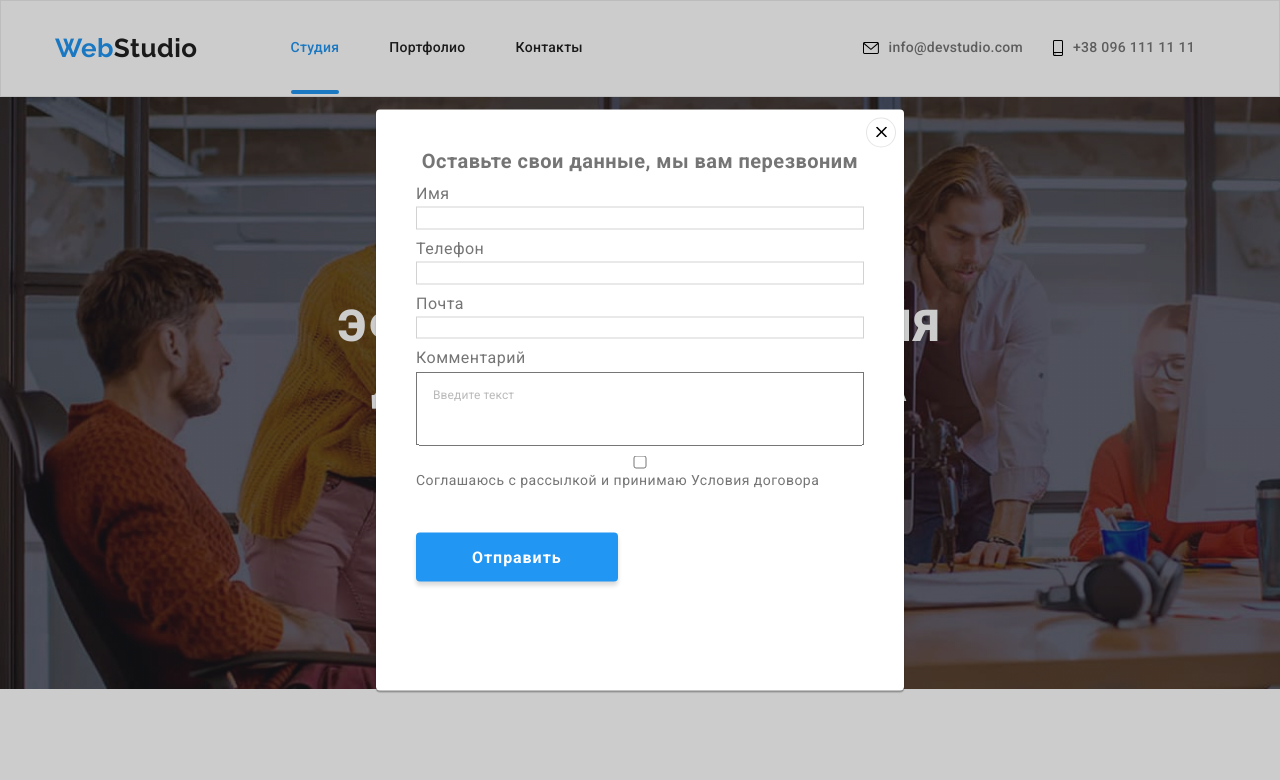
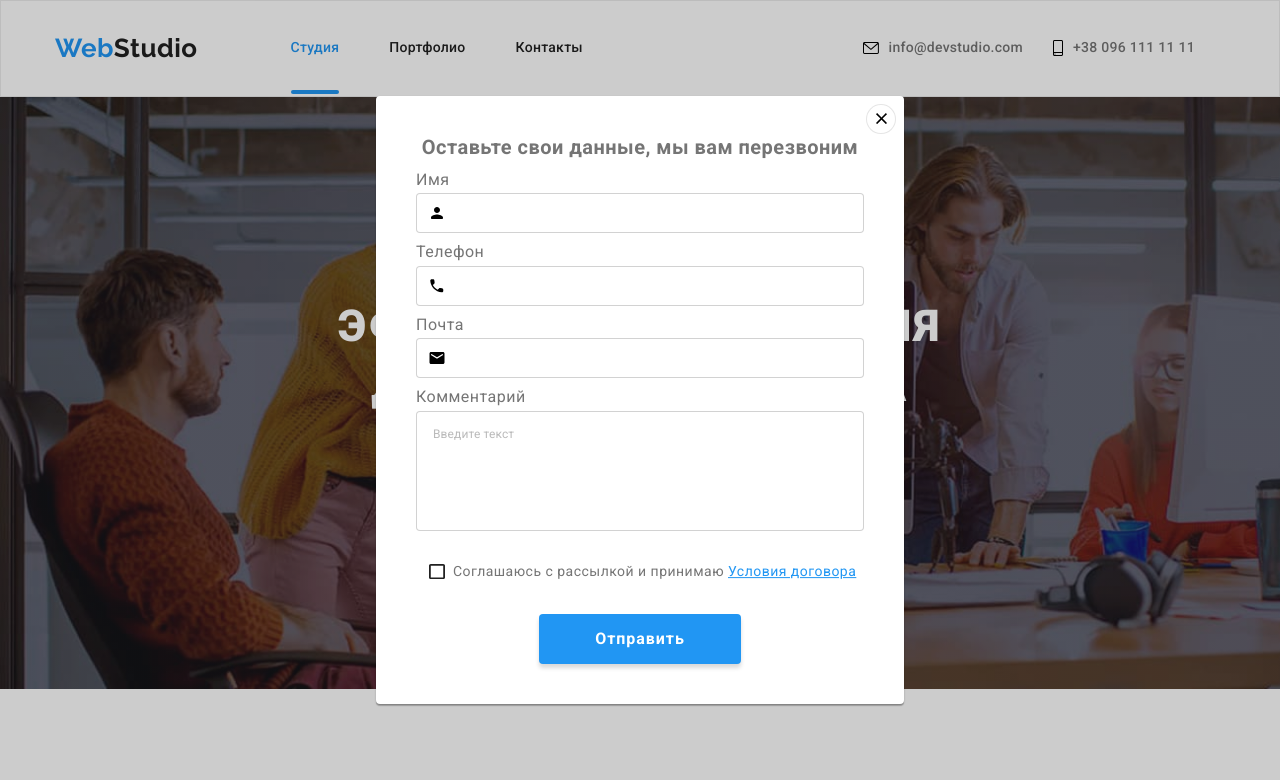
Before and after one commit to MarinaDan5/goit-markup-hw-06, a plain HTML site: page index.html in a window 1280 px wide. Both pictures are taken after a click on the button "Заказать услугу". Shown: the top 780 px of the page. Drawn offline with nearby package versions, Linux system fonts and the light colour scheme.

Commit message:
Стилизация форм

```diff
--- a/css/style.css
+++ b/css/style.css
@@ -524,7 +524,7 @@ body {
   border-radius: 4px;
   padding: 10px 29px;
   border: transparent;
-  cursor: po;
+  cursor: pointer;
 }
 .fotter-form-input {
   height: 50px;
@@ -532,17 +532,21 @@ body {
   border: 1px solid rgba(255, 255, 255, 0.3);
   box-sizing: border-box;
   filter: drop-shadow(0px 4px 4px rgba(0, 0, 0, 0.15));
+  outline: none;
   border-radius: 4px;
   padding-top: 15px;
   padding-bottom: 15px;
   margin-right: 15px;
   min-width: 358px;
+  color: var(--secondary-text-color);
 }
 .footer-button-icon {
   margin-left: 10px;
   fill: var(--secondary-text-color);
 }
-
+.fotter-form-input {
+  padding: 16px 15px;
+}
 /*Portfolio-project*/
 .filtre-of-work {
   display: flex;
@@ -674,6 +678,7 @@ body {
   box-shadow: 0px 1px 3px rgba(0, 0, 0, 0.12), 0px 1px 1px rgba(0, 0, 0, 0.14),
     0px 2px 1px rgba(0, 0, 0, 0.2);
   border-radius: 4px;
+  padding: 40px;
 }
 .modal-close-button {
   position: absolute;
@@ -696,53 +701,100 @@ body {
   line-height: 1.15;
   text-align: center;
   margin-bottom: 12px;
-  padding-top: 40px;
 }
 .form {
-  margin: 0;
+  display: flex;
+  flex-direction: column;
+}
+.modal-form-imput-button {
+  display: block;
+  position: relative;
+  margin-top: 4px;
+}
+.form-input {
   width: 100%;
-  padding-left: 40px;
-  padding-right: 40px;
-  padding-bottom: 40px;
+  height: 40px;
+  border: 1px solid rgba(33, 33, 33, 0.2);
+  box-sizing: border-box;
+  border-radius: 4px;
+  cursor: pointer;
+  padding-left: 42px;
+  transition: border-color 250ms var(--timing-function);
 }
-textarea {
-  resize: none;
+.form-input:focus {
+  border-color: var(--accent-color);
+  outline: none;
+}
+
+.form-icon {
+  position: absolute;
+  top: 50%;
+  left: 12px;
+  transform: translateY(-50%);
+  transition: fill 250ms var(--timing-function);
+}
+.form-input:focus + .form-icon {
+  fill: var(--accent-color);
 }
 .form-field {
-  position: relative;
-  display: flex;
-  flex-direction: column;
   margin-bottom: 10px;
 }
-.form-input {
-  /*height: 30px;*/
+.title-area {
+  width: 100%;
+  resize: none;
+  height: 120px;
+  font-size: 14px;
+  line-height: 1.71;
+  padding: 12px 16px;
   border: 1px solid rgba(33, 33, 33, 0.2);
-  cursor: pointer;
+  box-sizing: border-box;
+  border-radius: 4px;
+  transition: border-color 250ms var(--timing-function);
+  margin-top: 4px;
 }
-.form-field input {
-  margin: 0;
-}
-.form-field label:not(:last-child) {
-  margin-bottom: 4px;
-}
-.form-field textarea::placeholder {
+.title-area::placeholder {
   font-size: 12px;
   line-height: 1.67;
   letter-spacing: 0.01em;
   color: rgba(117, 117, 117, 0.5);
 }
-.title-area {
+.title-area:focus {
+  border-color: var(--accent-color);
+  outline: none;
+}
+
+.form-label-agree {
+  display: flex;
+  align-items: center;
   font-size: 14px;
   line-height: 1.71;
-  color: var(--primary-text-color);
-  padding: 12px 16px;
 }
-.form-label-agree {
+.form-label-agree::before {
+  display: block;
+  content: "";
+  width: 16px;
+  height: 15px;
+  cursor: pointer;
+  background-image: url(/images/agree-form.svg);
+  margin-left: 13px;
+  margin-right: 8px;
+}
+.form-input-checkbox:checked + .form-label-agree::before {
+  background-image: url(/images/icon-check-form.svg);
+  background-color: var(--accent-color);
+  border-radius: 4px;
+}
+
+.checkbox {
+  margin-top: 15px;
+}
+.form-link {
+  color: var(--accent-color);
   font-size: 14px;
   line-height: 1.71;
-  color: var(--primary-text-color);
 }
 .buttom-input {
+  align-self: center;
   background: #2196f3;
   box-shadow: 0px 4px 4px rgba(0, 0, 0, 0.15);
   border-radius: 4px;
@@ -757,13 +809,9 @@ textarea {
   color: #ffffff;
 
   margin-top: 30px;
+  transition: background-color 250ms var(--timing-function);
 }
-
-.form-icon {
-  position: absolute;
-  top: 0;
-  left: 0;
+.buttom-input:focus,
+.buttom-input:hover {
+  background-color: #188ce8;
 }
-.form-input:hover + .form-icon {
-  fill: var(--accent-color);
-}
--- a/index.html
+++ b/index.html
@@ -427,14 +427,15 @@
             </svg>
           </a>
         </li>
+       </ul>
         </div>
         <div class="footer-form-all">
           <p class="footer-form-title">Подпишитесь на рассылку</p>
           <form class="footer-form">
-            <input class="fotter-form-input" type="email" name="mail" id="mail" />
+            <input class="fotter-form-input" type="email" name="mail" id="mail" placeholder="E-mail" />
             <button class="footer-button-input" type="submit">Подписаться
               <svg class="footer-button-icon" width="24" height="24">
-                <use href="./images/sprite.svg#icon-icon-send">
+                <use href="./images/sprite.svg#icon-telegram">
                 </use>
               </svg>
             </button>
@@ -453,43 +454,49 @@
         </button>
             <p class="form-title">Оставьте свои данные, мы вам перезвоним</p>
             <form class="form">
-              <div class="form-field">
-              <label class="form-label" for="name" >Имя</label>
-                 <input class="form-input" type="text" name="name" id="name"/>
-              <svg class="form-icon" width="12" height="12">
-                <use href="./images/sprite.svg#icon-name">
-                </use>
-              </svg>
+
+              <label class="form-field">
+                Имя
+                <span class="modal-form-imput-button">
+                <input class="form-input" type="text" name="name" required minlength="2" />
+                <svg class="form-icon" width="18" height="18">
+                  <use href="./images/sprite.svg#icon-person-form">
+                  </use>
+                </svg>
+                </span>
+              </label>
+
+              <label class="form-field">Телефон
+                <span class="modal-form-imput-button">
+                <input class="form-input" type="tel" name="tel" required/>
+                <svg class="form-icon" width="18" height="18">
+                  <use href="./images/sprite.svg#icon-phone-form">
+                  </use>
+                </svg>
+                </span>
+              </label>
+
+              <label class="form-field">Почта
+                <span class="modal-form-imput-button">
+                <input class="form-input" type="email" name="mail"/>
+                <svg class="form-icon" width="18" height="18">
+                  <use href="./images/sprite.svg#icon-email-form">
+                  </use>
+                </svg>
+                </span>
+              </label>
+
+              <label class="form-field" for="user-message">Комментарий
+                <textarea class="title-area" name="user-message" id="user-message" placeholder="Введите текст"></textarea>
+              </label>
+
+              <div class="checkbox">
+             <input class="form-input-checkbox visually-hidden" type="checkbox" name="user-term" id="user-term" />
+             <label class="form-label-agree" for="user-term">Соглашаюсь с рассылкой и принимаю&nbsp;<a href="" class="form-link">Условия договора</a></label>
               </div>
-
-              <div class="form-field">
-              <label class="form-label" for="tel">Телефон</label>
-              <input class="form-input" type="tel" name="tel" id="tel"/>
-              </div>
-
-              <div class="form-field">
-              <label class="form-label" for="mail">Почта</label>
-              <input class="form-input" type="email" name="mail" id="mail"/>
-              </div>
-
-              <div class="form-field">
-              <label class="form-label" for="comments">Комментарий</label>
-              <textarea class="title-area" name="comments" id="comments"  placeholder="Введите текст" ></textarea>
-              </div>
-
-            <div class="form-field">
-             <input class="form-input" type="checkbox" name="policy" id="policy"/>
-             <label class="form-label-agree" for="policy">Соглашаюсь с рассылкой и принимаю Условия договора</label>
-            </div>
-
-
-              <button class="buttom-input" type="submit">Отправить
-
-              </button>
+              <button class="buttom-input" type="submit">Отправить</button>
             </form>
-
       </div>
-
     </div>
 
     <script src="./js/modal.js"></script>
```
Also changed, not shown: portfolio.html (+13 -1 lines).
